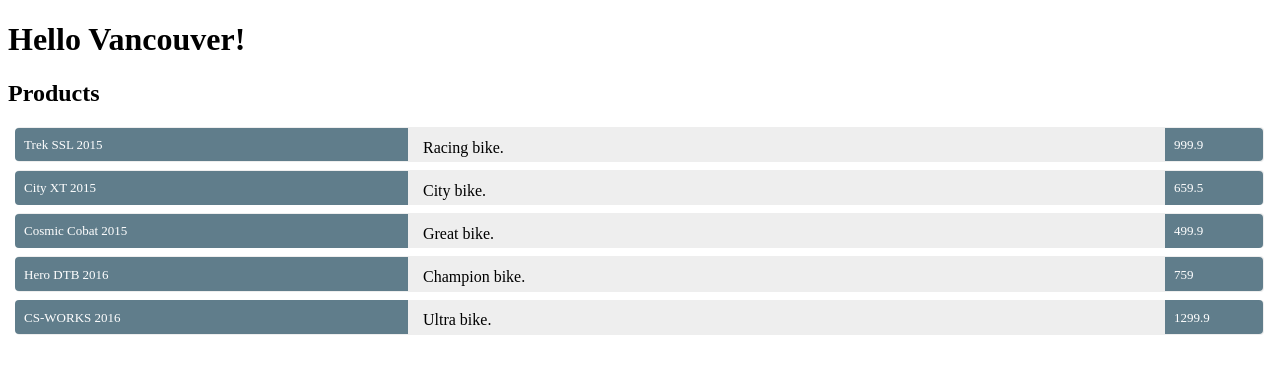
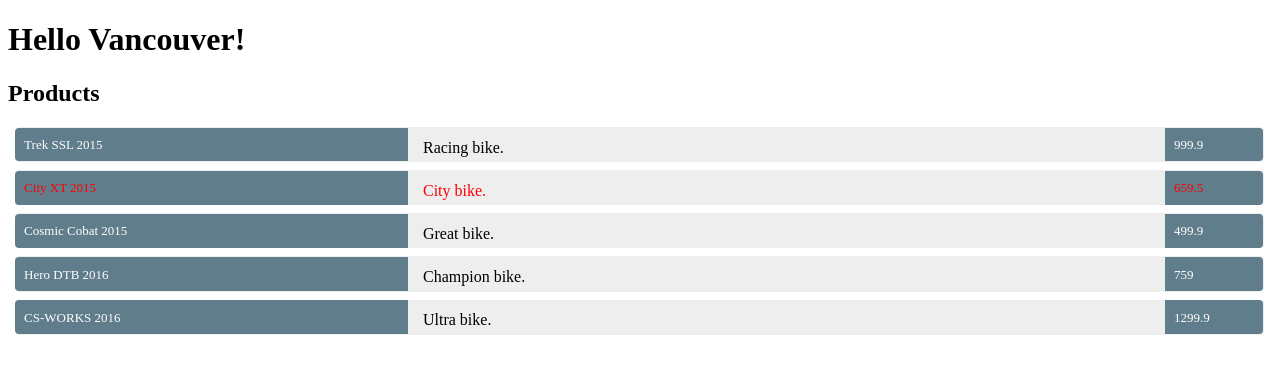
Before and after one commit to danj-ca/angular-academy-store, an Angular app: page / in a window 1280 px wide. Shown: the top 374 px of the page. Built offline with nearby package versions, Linux system fonts and the light colour scheme.

Commit message:
Set css class on list item via property binding

```diff
--- a/src/app/products/product-list.component.html
+++ b/src/app/products/product-list.component.html
@@ -4,7 +4,8 @@
         note that the ngFor directive appears on the element that should be repeated,
         not on its container
     -->
-    <li *ngFor="let product of products">
+    <li *ngFor="let product of products"
+        [class.discontinued]="product.discontinued">
         <span class="name">{{ product.name }}</span>
         {{ product.description }}
         <span class="price">{{ product.price }}</span>
```
